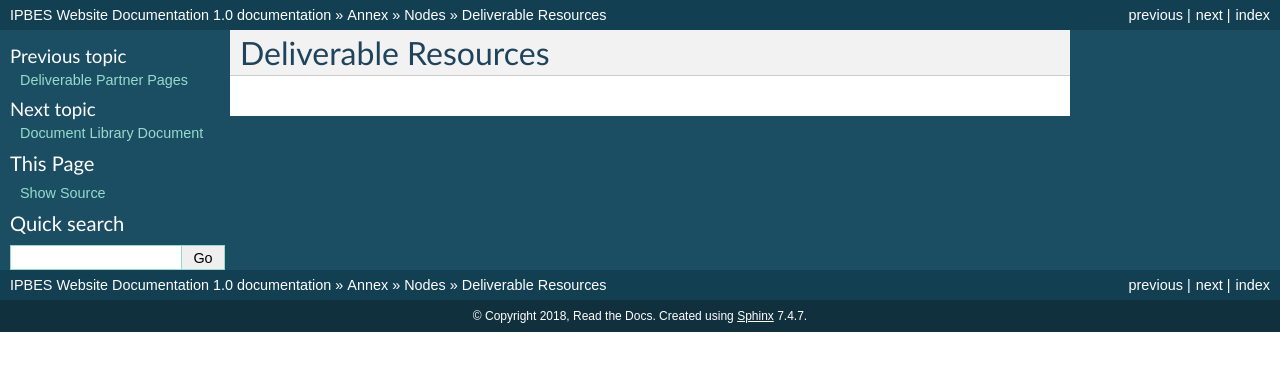
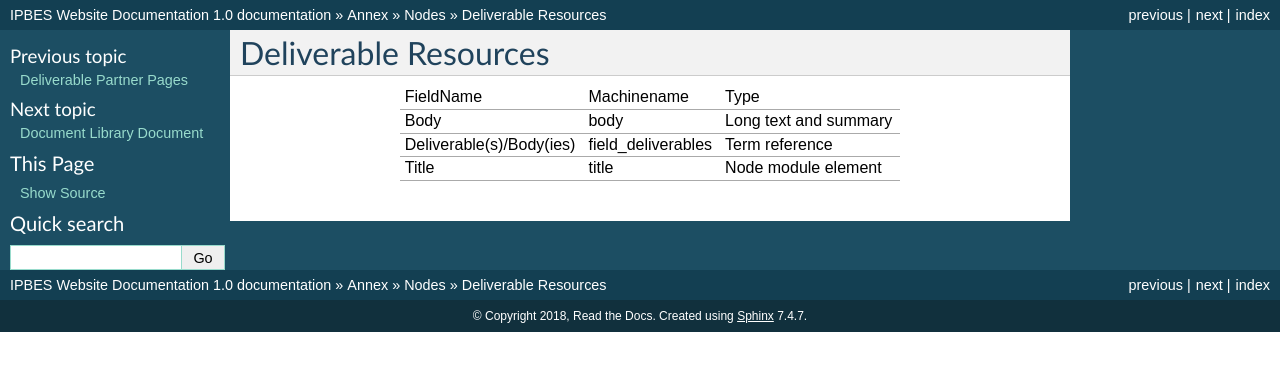
Before and after one commit to ipbes/ipbeswebdocs, a Sphinx documentation site: the page built from docs/annex/nodes/deliverable-resources.rst, in a window 1280 px wide. Shown: the top 371 px of the page. Built offline with Sphinx 7.4.7, drawn with Linux system fonts in a browser that asks for light colours; pages that are not in the unit, such as notebooks, are missing from menus.

Commit message:
Update deliverable-resources.rst

```diff
--- a/docs/annex/nodes/deliverable-resources.rst
+++ b/docs/annex/nodes/deliverable-resources.rst
@@ -1,2 +1,11 @@
 Deliverable Resources
 =====================
++--------------------------+--------------------+-----------------------+
+| FieldName                | Machinename        | Type                  |
++--------------------------+--------------------+-----------------------+
+| Body                     | body               | Long text and summary |
++--------------------------+--------------------+-----------------------+
+| Deliverable(s)/Body(ies) | field_deliverables | Term reference        |
++--------------------------+--------------------+-----------------------+
+| Title                    | title              | Node module element   |
++--------------------------+--------------------+-----------------------+
```
